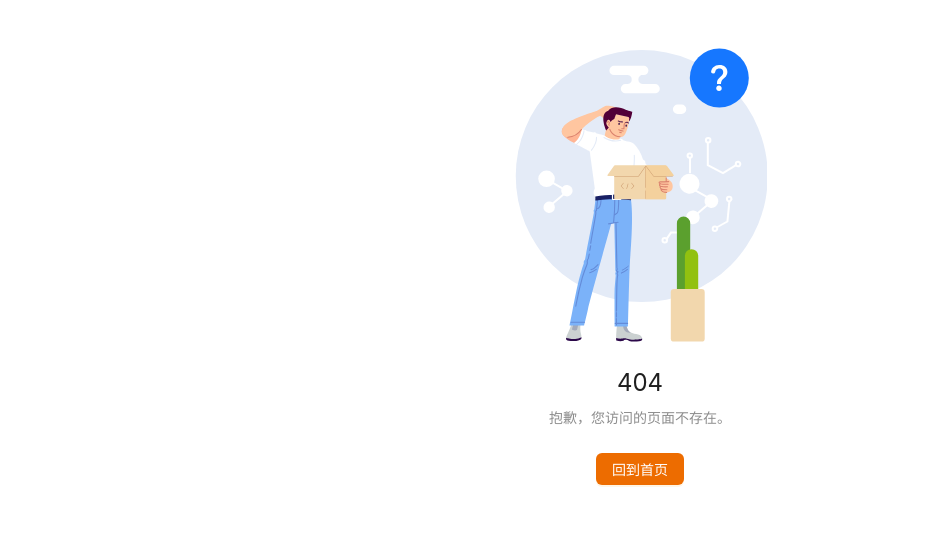
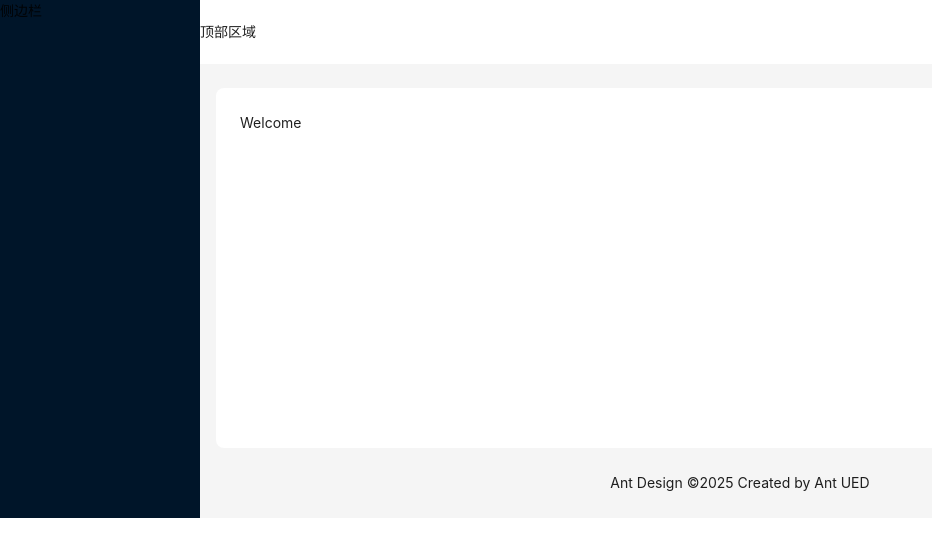
Before and after one commit to btbrad/react-admin-2025, a React (Vite) app: page /login#/welcome in a window 1280 px wide. Before the commit this address led to /login#/404. Shown: the top 556 px of the page, without its empty margins (0-932 px from the left). Built offline with nearby package versions, Linux system fonts and the light colour scheme.

Commit message:
feat: 首页layout

```diff
--- a/package.json
+++ b/package.json
@@ -13,6 +13,7 @@
     "dev:mock": "concurrently \"npm run dev\" \"npm run mock\""
   },
   "dependencies": {
+    "@ant-design/icons": "^6.1.0",
     "@ant-design/v5-patch-for-react-19": "^1.0.3",
     "antd": "^5.29.1",
     "axios": "^1.13.2",
--- /dev/null
+++ b/src/layout/index.tsx
@@ -0,0 +1,53 @@
+import React from 'react'
+import { UploadOutlined, UserOutlined, VideoCameraOutlined } from '@ant-design/icons'
+import { Layout, Menu, theme } from 'antd'
+import { Outlet } from 'react-router-dom'
+
+const { Header, Content, Footer, Sider } = Layout
+
+const items = [UserOutlined, VideoCameraOutlined, UploadOutlined, UserOutlined].map((icon, index) => ({
+  key: String(index + 1),
+  icon: React.createElement(icon),
+  label: `nav ${index + 1}`
+}))
+
+const App: React.FC = () => {
+  const {
+    token: { colorBgContainer, borderRadiusLG }
+  } = theme.useToken()
+
+  return (
+    <Layout>
+      <Sider
+        breakpoint='lg'
+        collapsedWidth='0'
+        onBreakpoint={broken => {
+          console.log(broken)
+        }}
+        onCollapse={(collapsed, type) => {
+          console.log(collapsed, type)
+        }}
+      >
+        侧边栏
+      </Sider>
+      <Layout>
+        <Header style={{ padding: 0, background: colorBgContainer }}>顶部区域</Header>
+        <Content style={{ margin: '24px 16px 0' }}>
+          <div
+            style={{
+              padding: 24,
+              minHeight: 360,
+              background: colorBgContainer,
+              borderRadius: borderRadiusLG
+            }}
+          >
+            <Outlet />
+          </div>
+        </Content>
+        <Footer style={{ textAlign: 'center' }}>Ant Design ©{new Date().getFullYear()} Created by Ant UED</Footer>
+      </Layout>
+    </Layout>
+  )
+}
+
+export default App
```
Also changed, not shown: src/router/index.tsx (+11 -1 lines), 1 other file (tests, documents, lock files or other folders).
